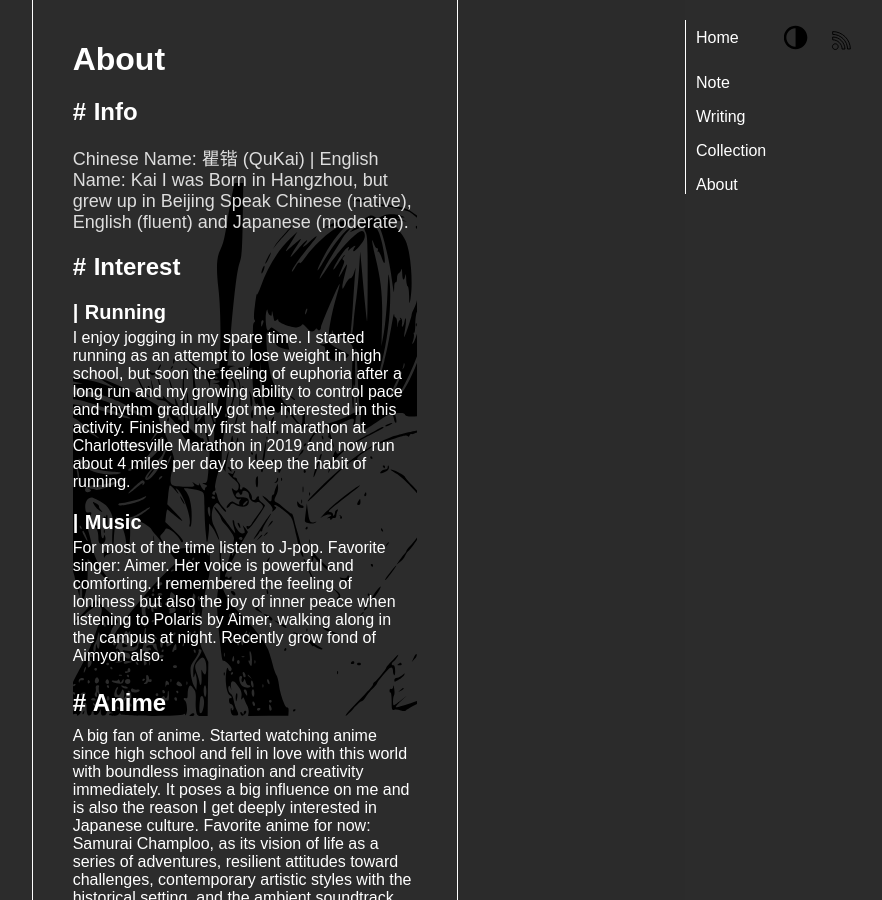
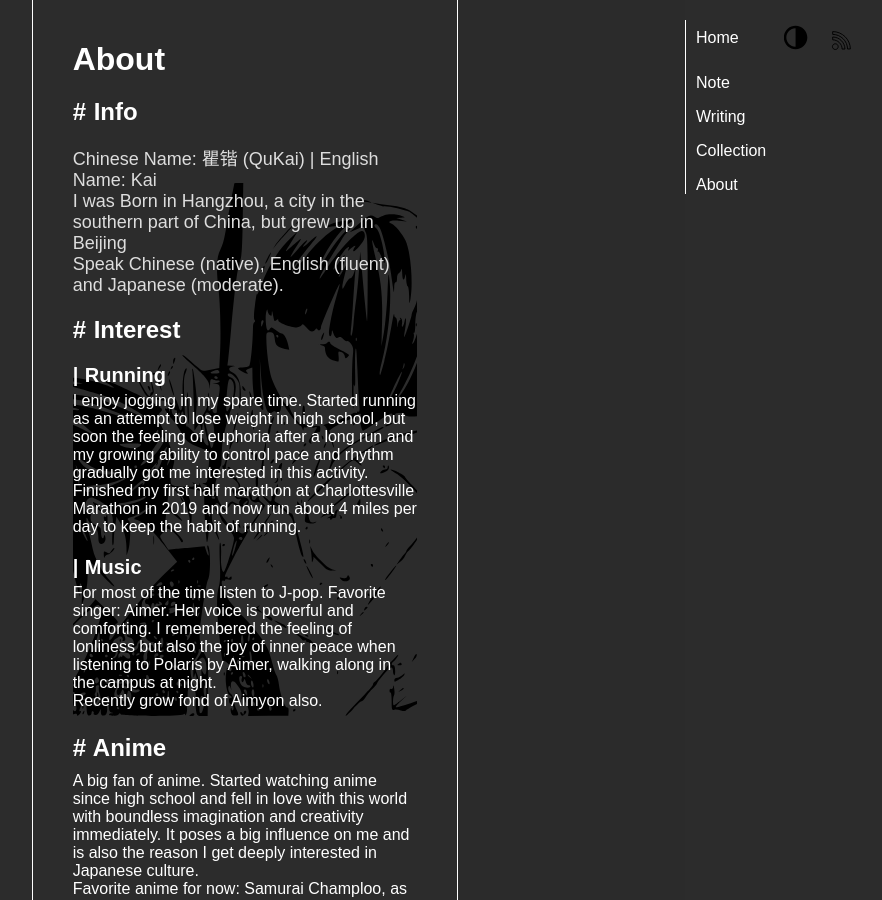
Before and after one commit to faithk7/faithk7.github.io, a Jekyll site: the page built from about.html, in a window 1280 px wide. Shown: the whole page, without its empty margins (395-1277 px from the left). Built offline with Jekyll 4.4.1, drawn with Linux system fonts in a browser that asks for light colours; some of the changed text lies outside the part shown.

Commit message:
f: add line break

```diff
--- a/about.html
+++ b/about.html
@@ -12,13 +12,16 @@
     <div class="o-about-item">
         <h2 class="o-about-item-title"> Info</h2>
         <p class="o-about-content">Chinese Name: 瞿锴 (QuKai) | English Name: Kai
-            I was Born in Hangzhou, but grew up in Beijing
-            Speak Chinese (native), English (fluent) and Japanese (moderate).</p>
+            <br>
+            I was Born in Hangzhou, a city in the southern part of China, but grew up in Beijing
+            <br>
+            Speak Chinese (native), English (fluent) and Japanese (moderate).
+        </p>
     </div>
     <div class="o-about-item">
         <h2 class="o-about-item-title"> Interest</h2>
         <h3 class="o-about-item-subtitle"> Running</h3>
-        I enjoy jogging in my spare time. I started running as an attempt to lose weight in high school, but soon the
+        I enjoy jogging in my spare time. Started running as an attempt to lose weight in high school, but soon the
         feeling of euphoria after a long run and my growing ability to control pace and rhythm gradually got me
         interested in this activity. Finished my first half marathon at Charlottesville Marathon in 2019 and now run
         about 4 miles per day to keep the habit of running.
@@ -26,13 +29,13 @@
         For most of the time listen to J-pop. Favorite singer: Aimer. Her voice is powerful and comforting. I remembered
         the feeling of lonliness but also the joy of inner peace when listening to Polaris by Aimer, walking along in
         the campus at night.
-
+        <br>
         Recently grow fond of Aimyon also.
         <h3 class="o-about-item-title"> Anime</h3>
         A big fan of anime. Started watching anime since high school and fell in love with this world with
         boundless imagination and creativity immediately. It poses a big influence on me and is also the reason I get
         deeply interested in Japanese culture.
-
+        <br>
         Favorite anime for now: Samurai Champloo, as its vision of life as a series of adventures, resilient attitudes
         toward challenges, contemporary artistic styles with the historical setting, and the ambient soundtrack
         captivate me.
```
